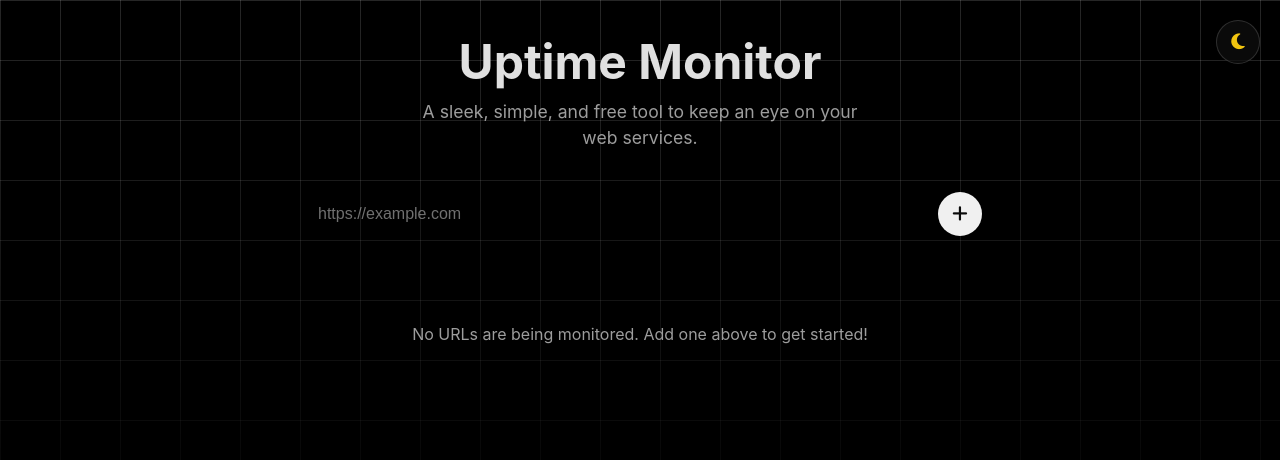
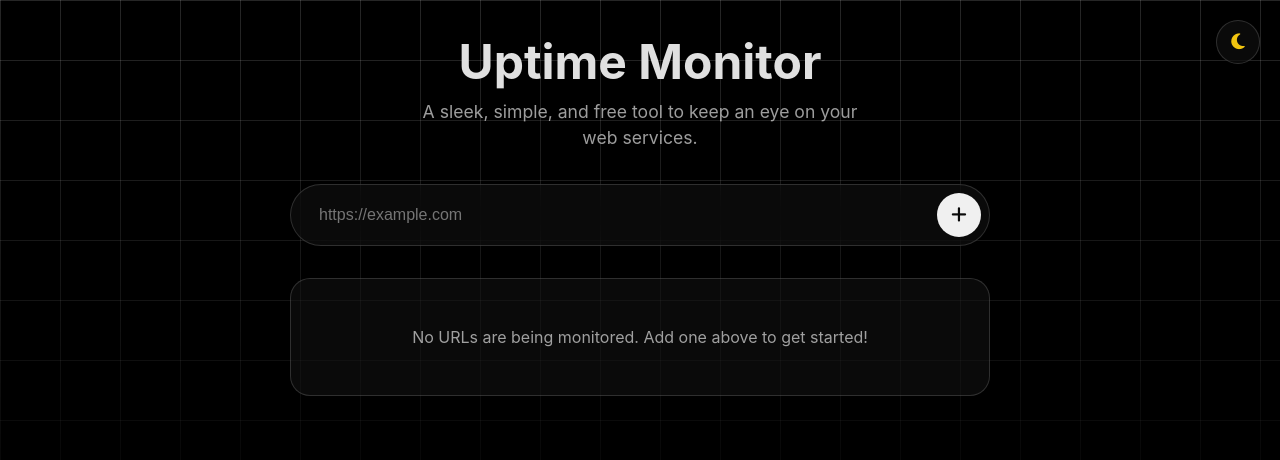
Before and after one commit to EndOverdosing/Monitor-Uptime, a FastAPI app: page / in a window 1280 px wide. Shown: the top 460 px of the page. Run offline with FastAPI, Linux system fonts and the light colour scheme; data that the repository does not hold is empty.

Commit message:
Update index.html

```diff
--- a/templates/index.html
+++ b/templates/index.html
@@ -13,7 +13,7 @@
 <div class="flash-message flash-error">{{ flash_error }}</div>
 {% endif %}
 
-<div class="url-form-container interactive-glass">
+<div class="url-form-container interactive-border">
     <form action="/submit-url" method="post" class="url-form">
         <input type="text" name="url" id="url-input" placeholder="https://example.com" required>
         <button type="submit" id="submit-button" aria-label="Monitor URL">
@@ -25,7 +25,7 @@
 <div class="url-list-container">
     {% if urls %}
         {% for url in urls %}
-        <div class="url-card interactive-glass">
+        <div class="url-card interactive-border">
             <div class="url-card-header">
                 <div class="url-link-wrapper">
                     <a href="{{ url.url }}" target="_blank" rel="noopener noreferrer" class="url-link">{{ url.url }}</a>
@@ -61,7 +61,7 @@
         </div>
         {% endfor %}
     {% else %}
-        <div class="empty-state interactive-glass">
+        <div class="empty-state interactive-border">
             <p>No URLs are being monitored. Add one above to get started!</p>
         </div>
     {% endif %}
```
